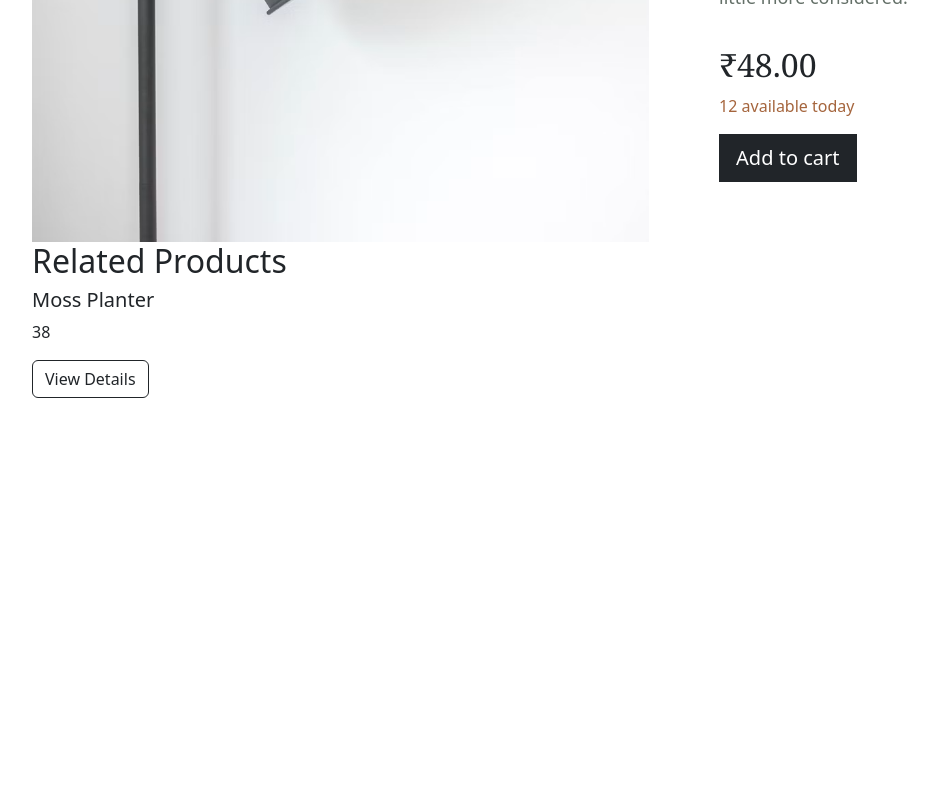
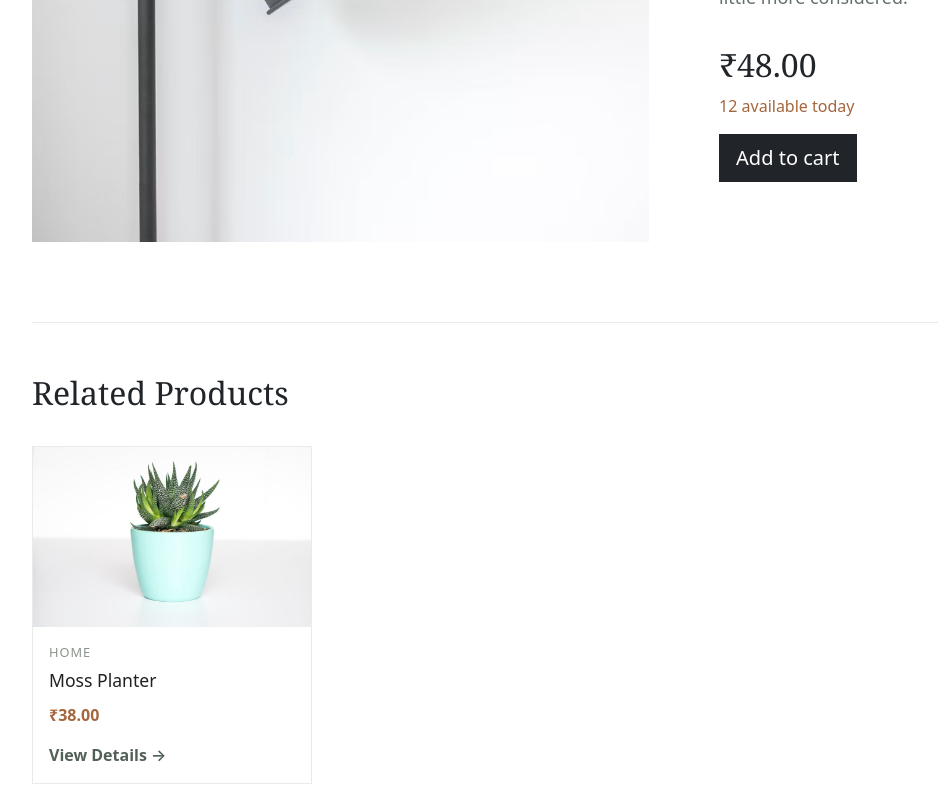
Before and after one commit to hrushikesh-cognizant/shop-ease, an Angular app: page /products/1 in a window 1280 px wide. Shown: the part 494-1294 px from the top of the page, without its empty margins (12-950 px from the left). Before the commit the page ends 992 px from the top, so only its background shows below. Built offline with nearby package versions, Linux system fonts and the light colour scheme; data requests are answered from the project's data file.

Commit message:
added css-code for related product, html-code for small card in product-detail

```diff
--- a/src/app/product/product-detail/product-detail.css
+++ b/src/app/product/product-detail/product-detail.css
@@ -50,3 +50,92 @@
         gap: 30px;
     }
 }
+
+
+.related-section{
+    margin-top: 4rem;
+}
+
+
+.related-title{
+    margin-bottom: 1.5rem;
+    font-size: 1.5rem;
+    font-weight: 600;
+}
+
+
+.related-grid{
+    display: grid;
+    grid-template-columns: repeat(auto-fill, minmax(260px, 1fr));
+    gap: 1.5rem;
+}
+
+
+.related-section {
+    margin-top: 5rem;
+    border-top: 1px solid #e8ece9;
+    padding-top: 3rem;
+}
+
+.related-title {
+    font: 2rem Georgia, serif;
+    margin-bottom: 2rem;
+}
+
+.related-grid {
+    display: grid;
+    grid-template-columns: repeat(auto-fill, minmax(220px, 1fr));
+    gap: 24px;
+}
+
+.related-card {
+    background: #fff;
+    border: 1px solid #e8ece9;
+    transition: all 0.25s ease;
+    overflow: hidden;
+}
+
+.related-card:hover {
+    transform: translateY(-4px);
+    box-shadow: 0 10px 30px rgba(0,0,0,.08);
+}
+
+.related-image {
+    width: 100%;
+    height: 180px;
+    object-fit: cover;
+}
+
+.related-content {
+    padding: 1rem;
+}
+
+.related-category {
+    font-size: 0.8rem;
+    text-transform: uppercase;
+    letter-spacing: 1px;
+    color: #8b948d;
+    margin-bottom: 0.5rem;
+}
+
+.related-name {
+    font-size: 1.1rem;
+    margin-bottom: 0.75rem;
+    color: #222;
+}
+
+.related-price {
+    font-weight: 600;
+    color: #a5653d;
+    margin-bottom: 1rem;
+}
+
+.related-link {
+    text-decoration: none;
+    color: #526057;
+    font-weight: 600;
+}
+
+.related-link:hover {
+    color: #222;
+}
--- a/src/app/product/product-detail/product-detail.html
+++ b/src/app/product/product-detail/product-detail.html
@@ -1,18 +1,15 @@
 <main class="container-wide page">
     <a routerLink="/" class="back"> &larr; Back to collection</a>
     <div *ngIf="product$ | async as product; else state" class="detail">
-        <img [src]="product.image" [alt]="product.name"/>
+        <img [src]="product.image" [alt]="product.name" />
         <div class="detail-copy">
             <p class="eyebrow">{{product.category}} / {{product.rating}} &#9733;</p>
             <h1>{{product.name}}</h1>
             <p class="lead">{{product.description}}</p>
             <strong class="price">{{product.price | currency : 'INR'}}</strong>
             <p class="stock">{{product.quantity ? product.quantity +' available today' : 'Currently out of stock'}}</p>
-            <button
-                class="btn btn-dark btn-lg"
-                (click)="addToCart(product)"
-                [disabled]="!product.quantity"
-            >Add to cart</button>
+            <button class="btn btn-dark btn-lg" (click)="addToCart(product)" [disabled]="!product.quantity">Add to
+                cart</button>
         </div>
     </div>
 
@@ -24,17 +21,28 @@
 
 
     <div *ngIf="relatedProducts$ | async as relatedProducts;">
-        <section *ngIf="relatedProducts.length">
-            <h2>Related Products</h2>
+        <section class="related-section" *ngIf="relatedProducts.length">
+            <h2 class="related-title">Related Products</h2>
             <!-- TODO: Add ProductCardComponent here-->
 
-            <div *ngFor="let related of relatedProducts">
-                <div>
+            <!-- <div class="related-grid">
+                <div *ngFor="let related of relatedProducts">
                     <h5>{{related.name}}</h5>
-                    <p>{{related.price}}</p>
+                    <p>{{related.price | currency : 'INR'}}</p>
                     <a [routerLink]="['/products', related.id]" class="btn btn-outline-dark">View Details</a>
                 </div>
+            </div> -->
 
+            <div class="related-grid">
+                <div *ngFor="let related of relatedProducts" class="related-card">
+                    <img [src]="related.image" [alt]="related.name" class="related-image">
+                    <div class="related-content">
+                        <p class="related-category"> {{ related.category }}</p>
+                        <h3 class="related-name">{{ related.name }}</h3>
+                        <p class="related-price">{{ related.price | currency:'INR' }}</p>
+                        <a [routerLink]="['/products', related.id]" class="related-link">View Details &rarr;</a>
+                    </div>
+                </div>
             </div>
         </section>
     </div>
```
